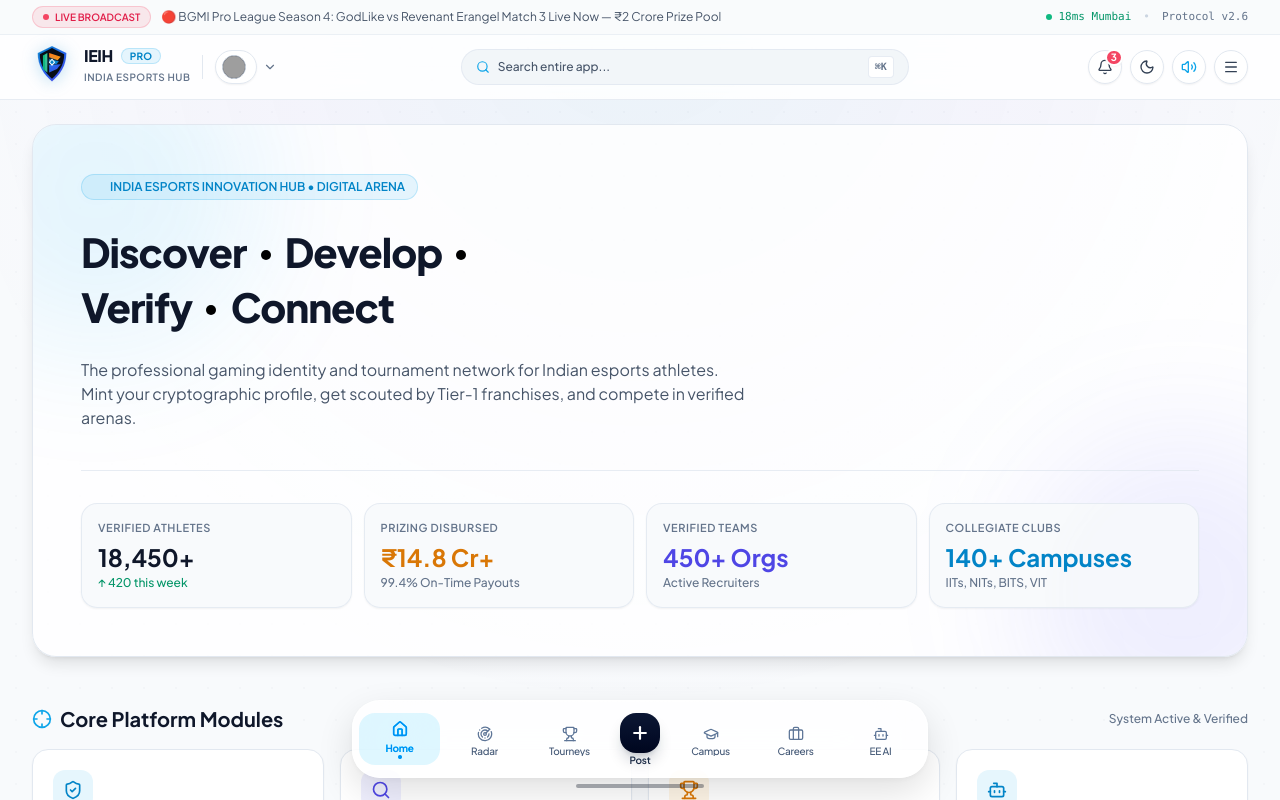
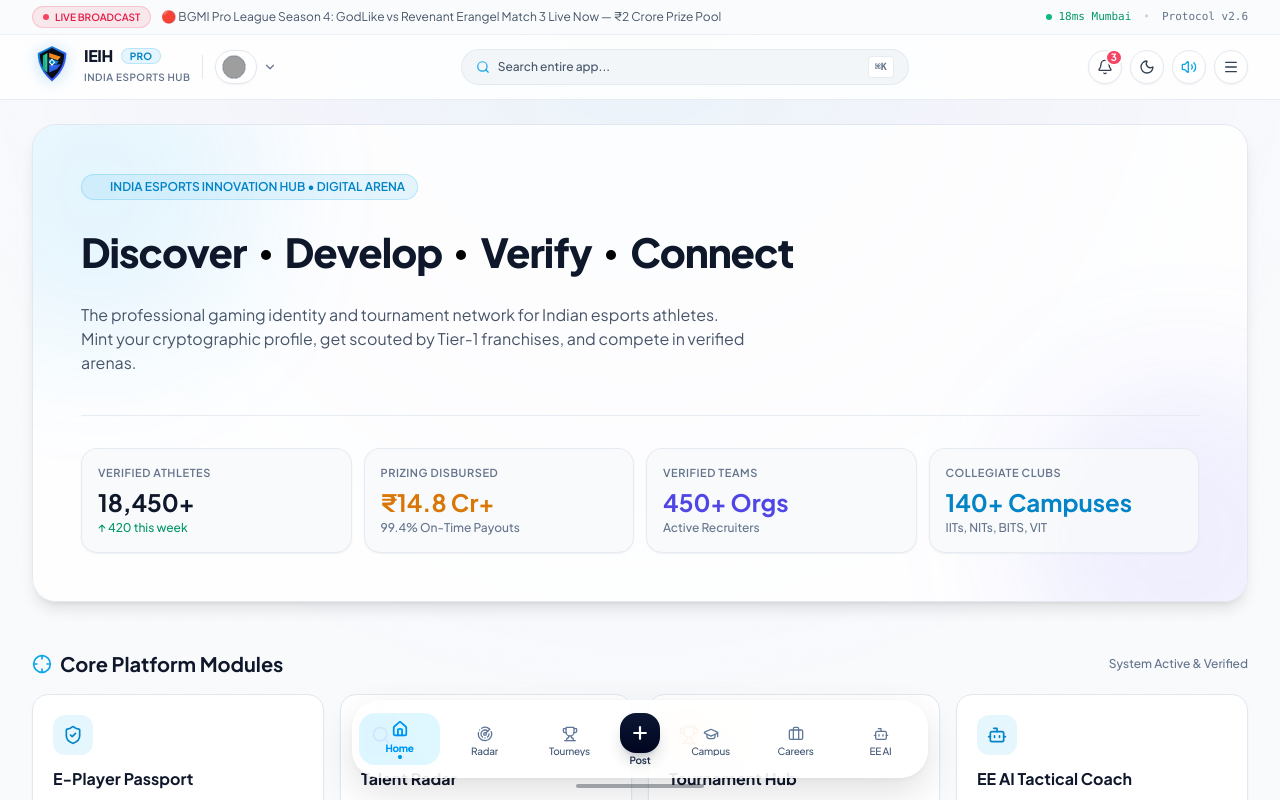
Before and after one commit to 1999rkgupta/ieih-app, a React (Vite) app in the folder frontend/: page / in a window 1280 px wide. Shown: the top 800 px of the page. Built offline with nearby package versions, Linux system fonts and the light colour scheme; grey boxes are pictures that could not be loaded.

Commit message:
devlope in single line

```diff
--- a/frontend/src/components/home/HeroCommandCenter.tsx
+++ b/frontend/src/components/home/HeroCommandCenter.tsx
@@ -33,27 +33,22 @@
         <div className="absolute -top-24 -left-24 w-80 h-80 bg-sky-500/10 rounded-full blur-3xl pointer-events-none"></div>
         <div className="absolute -bottom-24 -right-24 w-80 h-80 bg-indigo-500/10 rounded-full blur-3xl pointer-events-none"></div>
 
-        <div className="relative z-10 max-w-3xl space-y-6">
+        <div className="relative z-10 max-w-5xl space-y-6">
           {/* Tagline Badge */}
           <div className="inline-flex items-center gap-2 px-3 py-1 bg-sky-500/10 text-sky-600 dark:text-sky-400 rounded-full text-xs font-semibold border border-sky-500/20">
             <span className="w-2 h-2 rounded-full bg-sky-500 animate-ping"></span>
             <span>INDIA ESPORTS INNOVATION HUB • DIGITAL ARENA</span>
           </div>
 
-          {/* Main Display Heading */}
-          <h1 className="font-extrabold text-[28px] sm:text-[40px] text-slate-900 dark:text-white tracking-tight leading-snug">
-            <span>
-              Discover{' '}
-              <span className="inline-block w-2 h-2 sm:w-2.5 sm:h-2.5 rounded-full bg-black dark:bg-white align-middle -translate-y-0.5 mx-1.5 sm:mx-2"></span>{' '}
-              Develop{' '}
-              <span className="inline-block w-2 h-2 sm:w-2.5 sm:h-2.5 rounded-full bg-black dark:bg-white align-middle -translate-y-0.5 mx-1.5 sm:mx-2"></span>
-            </span>
-            <br />
-            <span>
-              Verify{' '}
-              <span className="inline-block w-2 h-2 sm:w-2.5 sm:h-2.5 rounded-full bg-black dark:bg-white align-middle -translate-y-0.5 mx-1.5 sm:mx-2"></span>{' '}
-              Connect
-            </span>
+          {/* Main Display Heading (Single Line) */}
+          <h1 className="font-extrabold text-[20px] min-[460px]:text-[26px] sm:text-[32px] md:text-[40px] text-slate-900 dark:text-white tracking-tight leading-snug whitespace-nowrap">
+            Discover{' '}
+            <span className="inline-block w-2 h-2 sm:w-2.5 sm:h-2.5 rounded-full bg-black dark:bg-white align-middle -translate-y-0.5 mx-1 sm:mx-2"></span>{' '}
+            Develop{' '}
+            <span className="inline-block w-2 h-2 sm:w-2.5 sm:h-2.5 rounded-full bg-black dark:bg-white align-middle -translate-y-0.5 mx-1 sm:mx-2"></span>{' '}
+            Verify{' '}
+            <span className="inline-block w-2 h-2 sm:w-2.5 sm:h-2.5 rounded-full bg-black dark:bg-white align-middle -translate-y-0.5 mx-1 sm:mx-2"></span>{' '}
+            Connect
           </h1>
 
           {/* Subheading */}
```
